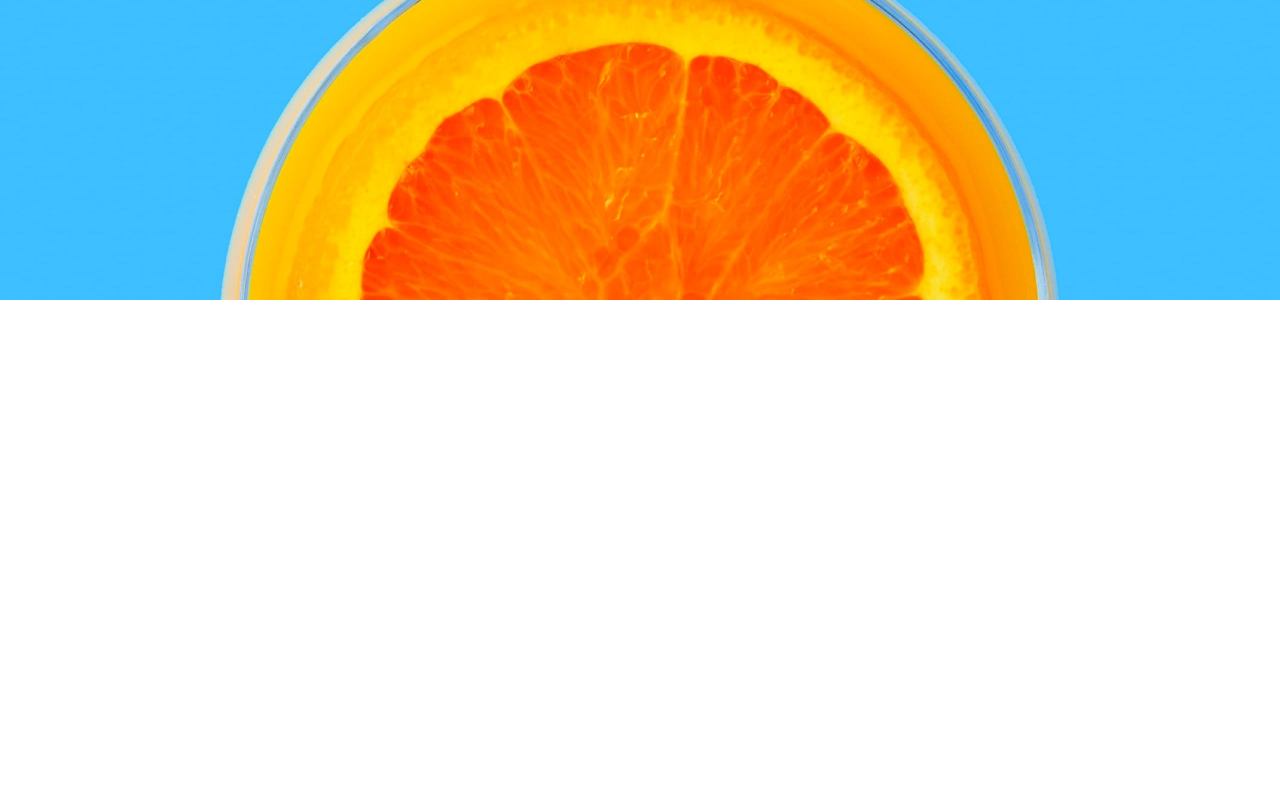
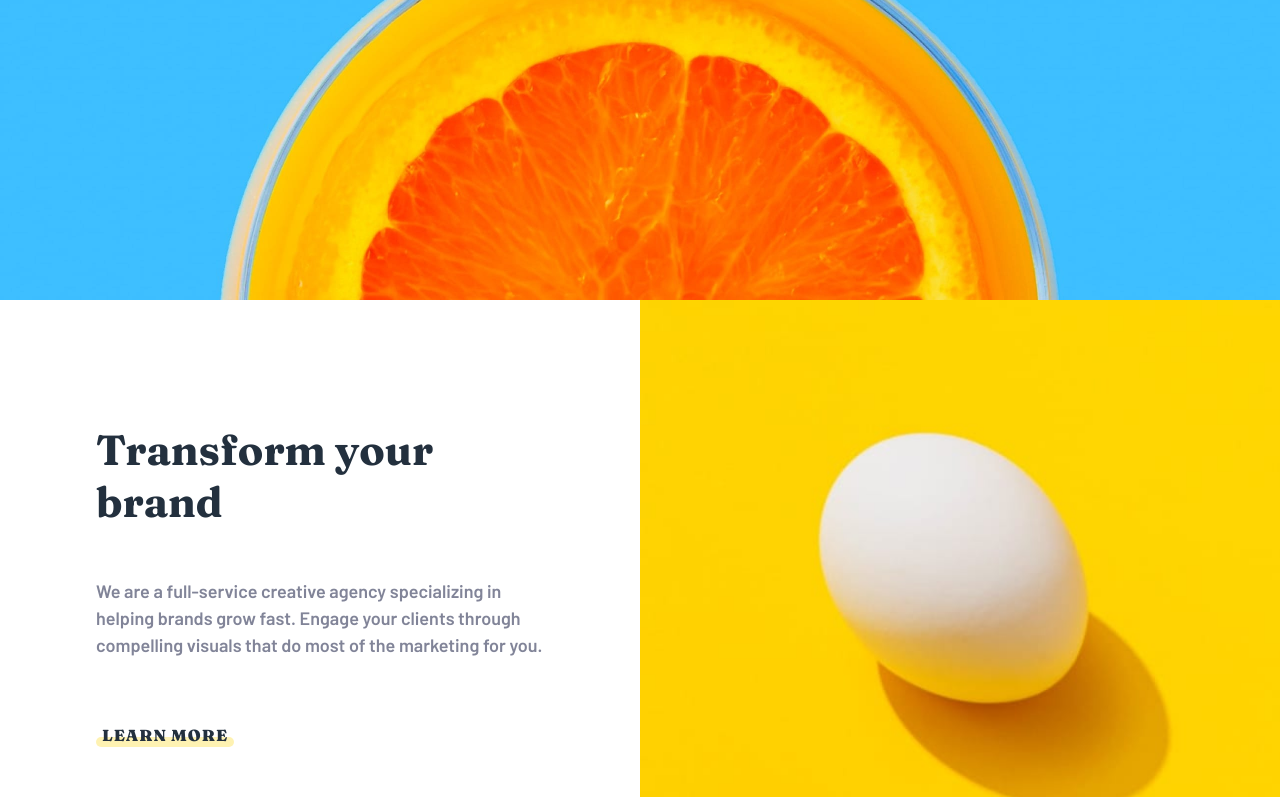
Before and after one commit to moniquedsilva/sunnyside-agency, a Vue app: page / in a window 1280 px wide. Shown: the part 500-1297 px from the top of the page. Before the commit the page ends 800 px from the top, so only its background shows below. Built offline with nearby package versions, Linux system fonts and the light colour scheme.

Commit message:
feat: add about component

```diff
--- a/src/App.vue
+++ b/src/App.vue
@@ -1,19 +1,24 @@
 <template>
   <div class="container">
     <Header />
-    <Hero />
+    <main>
+      <Hero />
+      <About />
+    </main>
   </div>
 </template>
 
 <script>
 import Header from '@/components/Header'
 import Hero from '@/components/Hero'
+import About from '@/components/About'
 
 export default {
   name: 'App',
   components: {
     Header,
     Hero,
+    About,
   },
 }
 </script>
```
